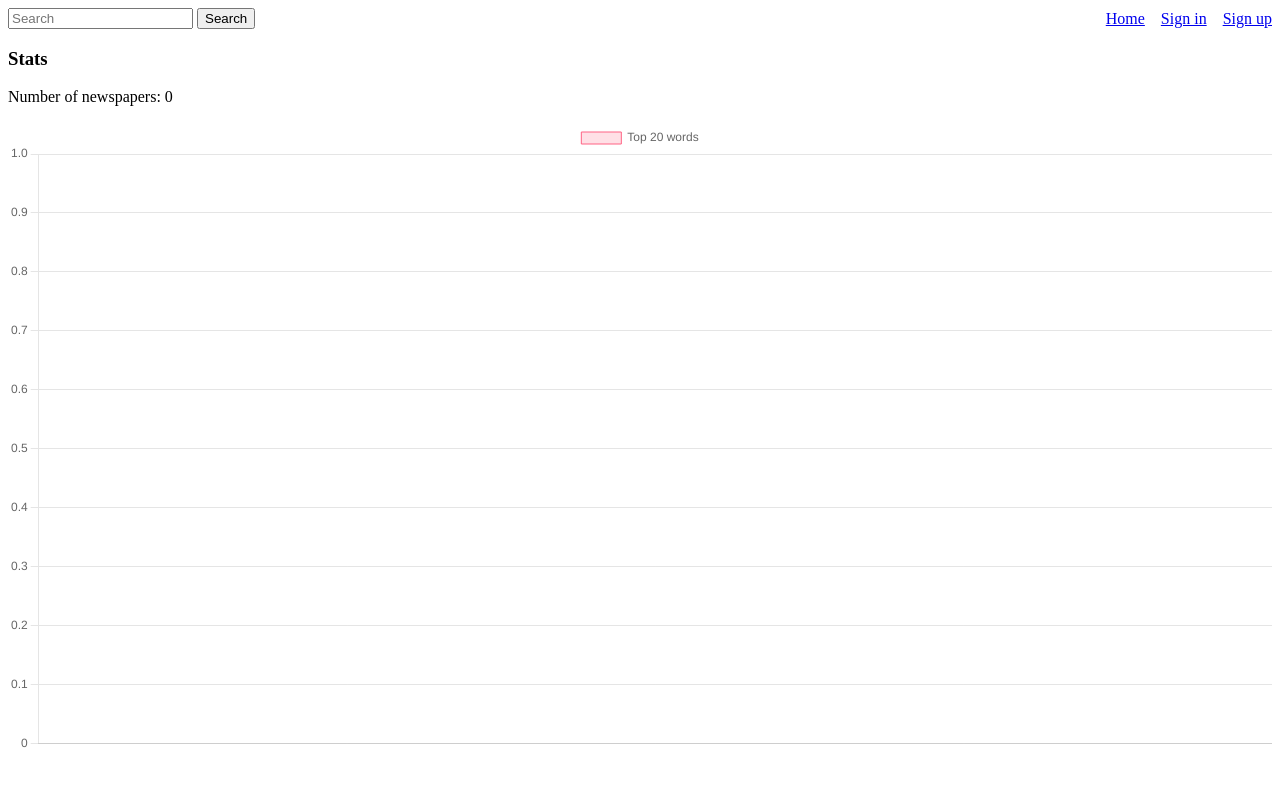
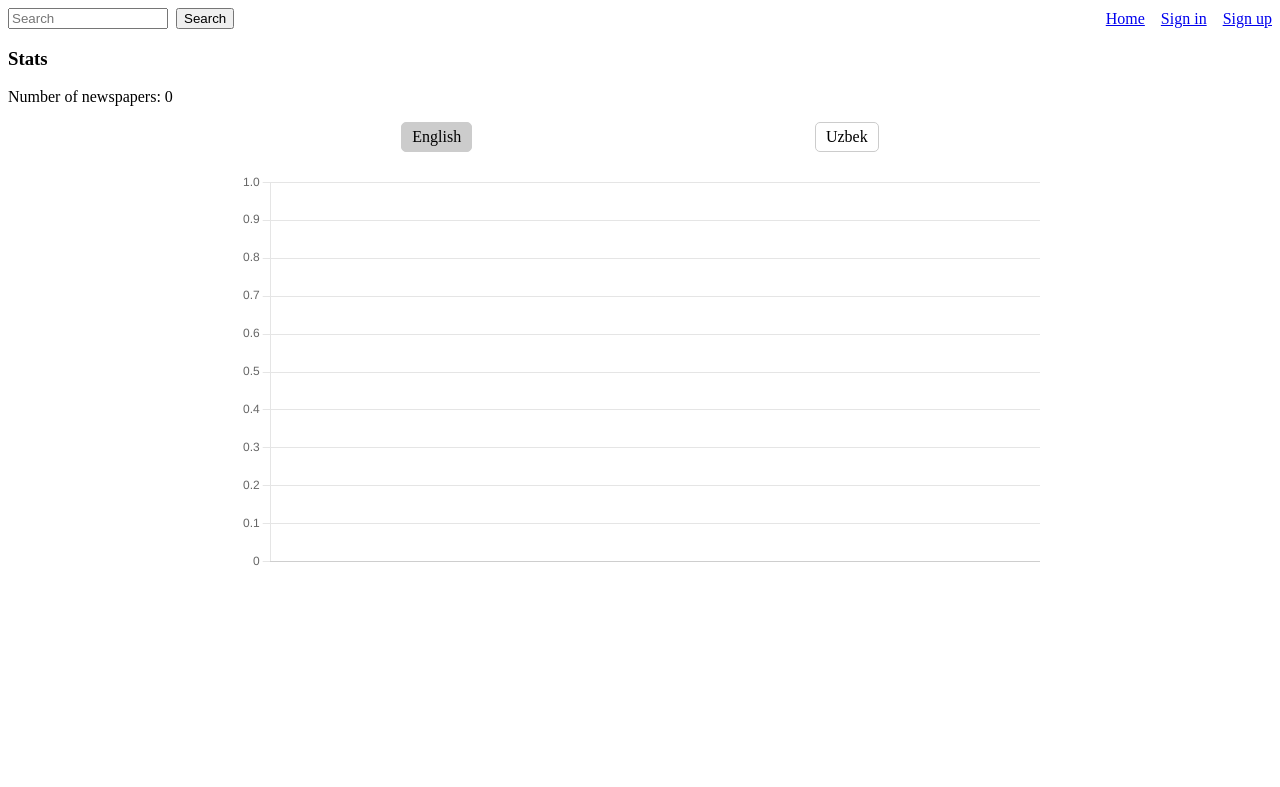
Before and after one commit to uzbeki/corpus, a Django app: page / in a window 1280 px wide. Shown: the top 787 px of the page. Run offline with Django 4.2, Linux system fonts and the light colour scheme; data that the repository does not hold is empty; parts of the project's set-up code (start-up, migrations or seed data) failed here and were passed over.

Commit message:
chart updated to show english and uzbek data separately

```diff
--- a/main_app/counter.py
+++ b/main_app/counter.py
@@ -22,16 +22,11 @@ class WordCounter:
         self._count_words()
 
     def _count_words(self):
-        # with open(self.file_path, 'r') as f:
-        #     for word in f.read().split():
-        #         word = cleanse_word(word)
-        #         self.word_freq.setdefault(word, 0)
-        #         self.word_freq[word] += 1
-        #         self.total_words += 1
-        #         self._insert_to_top(word)
         for content in self.list_of_contents:
             for word in content.split():
                 word = cleanse_word(word)
+                if not word:
+                    continue
                 self.word_freq.setdefault(word, 0)
                 self.word_freq[word] += 1
                 self.total_words += 1
--- a/main_app/models.py
+++ b/main_app/models.py
@@ -98,14 +98,18 @@ class Article(models.Model):
         - newspaper name
         - text content max of 505 words, min 495
     """
+    ENGLISH = 1
+    UZBEK = 2
 
     title = models.CharField(max_length=100)
     author = models.CharField(max_length=100, null=True, blank=True)
     newspaper = models.ForeignKey(Newspaper, on_delete=models.CASCADE)
     content = models.TextField()
-    language = models.PositiveSmallIntegerField(choices=((1, 'English'), (2, 'Uzbek')), default=2)
+    # language = models.PositiveSmallIntegerField(choices=((1, 'English'), (2, 'Uzbek')), default=2)
+    language = models.PositiveSmallIntegerField(choices=((ENGLISH, 'English'), (UZBEK, 'Uzbek')), default=UZBEK)
 
     objects = ArticleManager()
+
     def __str__(self):
         return self.title
 
--- a/main_app/templates/base.html
+++ b/main_app/templates/base.html
@@ -5,6 +5,17 @@
     <meta http-equiv="X-UA-Compatible" content="IE=edge">
     <meta name="viewport" content="width=device-width, initial-scale=1.0">
     <title>Document</title>
+    <style>
+        #chartBox {
+            max-height: 500px;
+            max-width: 800px;
+            margin: 0 auto;
+        }
+        #chartBox canvas {
+            margin: 0 auto;
+            width: 100%;
+        }
+    </style>
     {% block extra_head %}{% endblock extra_head %}
 </head>
 <body>
--- a/main_app/templates/header.html
+++ b/main_app/templates/header.html
@@ -4,6 +4,7 @@
         display: flex;
         align-items: center;
         justify-content: space-between;
+        flex-wrap: wrap;
     }
     header nav {
         display: flex;
@@ -11,6 +12,19 @@
         justify-content: space-between;
         gap: 1rem;
     }
+    header form {
+        display: flex;
+        align-items: center;
+        justify-content: space-between;
+        gap: 0.5rem;
+    }
+    header form input[type="search"] {
+        width: 10rem;
+
+    }
+    header form button {
+    }
+
 </style>
 <header>
     <form class="form-inline my-2 my-lg-0" action="{% url 'search' %}" method="get">
--- a/main_app/templates/index.html
+++ b/main_app/templates/index.html
@@ -1,6 +1,31 @@
 {% extends 'base.html' %}
 {% block extra_head %}
 <script src="https://cdn.jsdelivr.net/npm/chart.js"></script>
+<style>
+    #chartBox .chartLabels {
+        display: flex;
+        justify-content: space-around;
+        margin-bottom: 20px;
+        gap: 20px;
+    }
+    #chartBox .chartLabels .radioButton input {
+        display: none;
+    }
+    #chartBox .chartLabels .radioButton label {
+        display: block;
+        padding: 5px 10px;
+        border: 1px solid #ccc;
+        border-radius: 5px;
+        cursor: pointer;
+        transition: background-color 0.3s ease-in-out;
+    }
+    #chartBox .chartLabels .radioButton input:checked + label {
+        background-color: #ccc;
+    }
+    #chartBox .chartLabels .radioButton label:active {
+        background-color: #ccc;
+    }
+</style>
 {% endblock extra_head %}
 
 {% block main %}
@@ -14,27 +39,80 @@
         {% endfor %}
     </ul> {% endcomment %}
     <!-- HTML template -->
-    <canvas id="word-frequency-chart"></canvas>
+    <div id="chartBox">
+        <div class="chartLabels">
+            <div class="radioButton">
+                <input type="radio" id="english" name="language" value="english" checked>
+                <label for="english">English</label>
+            </div>
+            <div class="radioButton">
+                <input type="radio" id="uzbek" name="language" value="uzbek">
+                <label for="uzbek">Uzbek</label>
+            </div>
+        </div>
+        <canvas id="word-frequency-chart"></canvas>
+    </div>
     <script>
     const url = "{% url 'word_frequency_data' %}"; // Replace with the URL of your Django view that returns the word frequency data
     fetch(url)
         .then(response => response.json())
         .then(data => {
+            console.log(data);
             const ctx = document.getElementById("word-frequency-chart").getContext("2d");
             const chart = new Chart(ctx, {
                 type: "bar",
                 data: {
-                    labels: data.map(item => item.word),
-                    datasets: [{
-                        label: "Top 20 words",
-                        data: data.map(item => item.count),
-                        backgroundColor: "rgba(255, 99, 132, 0.2)",
-                        borderColor: "rgba(255, 99, 132, 1)",
-                        borderWidth: 1
-                    }]
+                    labels: data['english'].map(item => item.word),
+                    datasets: [
+                        {
+                            label: "Frequency",
+                            data: data['english'].map(item => item.count),
+                            backgroundColor: "rgba(255, 99, 132, 0.2)",
+                            borderColor: "rgba(255, 99, 132, 1)",
+                            borderWidth: 1
+                        },
+                        {
+                            label: "Frequency",
+                            data: data['uzbek'].map(item => item.count),
+
+                            borderWidth: 1,
+                            hidden: true,
+                            backgroundColor: "rgba(54, 162, 235, 0.2)",
+                            borderColor: "rgba(54, 162, 235, 1)"
+                        },
+                    ]
                 },
-                // options: {scales: {yAxes: [{ticks: {beginAtZero: true}}]}}
+                options: {
+                    responsive: true,
+                    scales: {y: {beginAtZero: true}},
+                    plugins: {legend: {display: false}}
+                }
             });
+
+            // toggle dataset 1 and dataset 2 on radio button change
+            const radioButtons = document.getElementsByName('language');
+            for (let i = 0; i < radioButtons.length; i++) {
+                radioButtons[i].addEventListener('change', function() {
+                    var dataset1 = chart.data.datasets[0];
+                    var dataset2 = chart.data.datasets[1];
+
+                    if (this.value === 'english') {
+                        // dataset1.label = 'English';
+                        // dataset2.label = 'Uzbek';
+                        dataset1.hidden = false;
+                        dataset2.hidden = true;
+                        chart.data.labels = data['english'].map(item => item.word);
+                    } else if (this.value === 'uzbek') {
+                        // dataset1.label = 'Uzbek';
+                        // dataset2.label = 'English';
+                        dataset1.hidden = true;
+                        dataset2.hidden = false;
+                        chart.data.labels = data['uzbek'].map(item => item.word);
+                    }
+
+                    chart.update();
+                });
+            }
         });
     </script>
 
--- a/main_app/utils.py
+++ b/main_app/utils.py
@@ -85,7 +85,7 @@ def search_word(text:str, word:str, padding=5) -> SearchResultItem:
 # FrequencyStats= list[FrequencyStat]
 
 def frequency_stats(articles:QuerySet) -> FrequencyStats:
-    tokenizer = RegexpTokenizer(r'\w+')
+    # tokenizer = RegexpTokenizer(r'\w+')
 
     frequency_count:FrequencyStats = []
     # for article in articles:
@@ -99,8 +99,7 @@ def frequency_stats(articles:QuerySet) -> FrequencyStats:
         frequency_count.append({
             'word': word,
             'count': count,
-            'language': "English"
         })
 
-    frequency_count = sorted(frequency_count, key=lambda x: (-x['count'], x['language']))
+    frequency_count = sorted(frequency_count, key=lambda x: (-x['count']))
     return frequency_count
--- a/main_app/views.py
+++ b/main_app/views.py
@@ -45,7 +45,14 @@ def word_frequency_data(request) -> JsonResponse:
     """
     return json object of word frequency data
     """
-    return JsonResponse(frequency_stats(Article.objects.all())[:20], safe=False)
+    english = Article.objects.filter(language=Article.ENGLISH)
+    uzbek = Article.objects.filter(language=Article.UZBEK)
+    return JsonResponse({
+        "english": frequency_stats(english)[:20],
+        "uzbek": frequency_stats(uzbek)[:20],
+    }, safe=False)
+
+    # return JsonResponse(frequency_stats(Article.objects.all())[:20], safe=False)
 
 
 def article_frequency(request, article_id) -> JsonResponse:
```
Also changed, not shown: main_app/templates/article_detail.html (+8 -2 lines).
